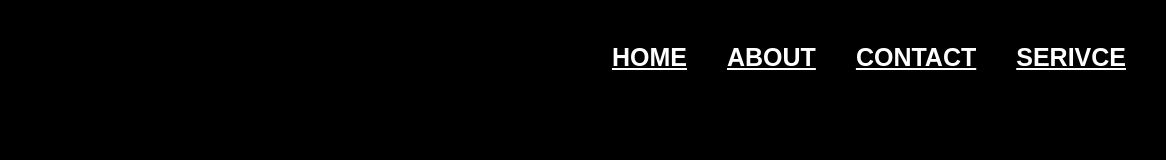
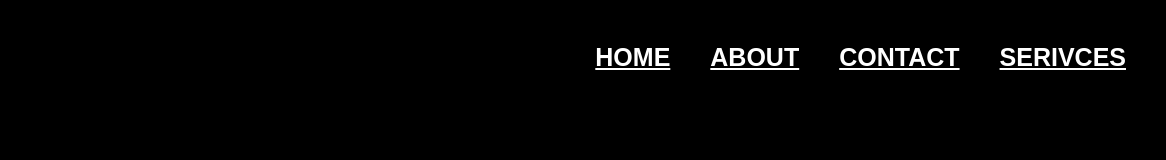
Before and after one commit to Devendra262004/Me-Web, a plain HTML site: page index.html in a window 1280 px wide. Shown: the top 160 px of the page, 114-1280 px from the left. Drawn offline with Linux system fonts and the light colour scheme.

Commit message:
personalinfo

```diff
--- a/index.html
+++ b/index.html
@@ -16,7 +16,7 @@
             <a class="a-element" href="#home">Home</a>
             <a class="a-element" href="#contact">about</a>
             <a class="a-element" href="#contact">contact</a>
-            <a class="a-element" href="#serivce">serivce</a>
+            <a class="a-element" href="#serivce">serivces</a>
         </div>
     </div>
     <div class="home" id="home">
```
